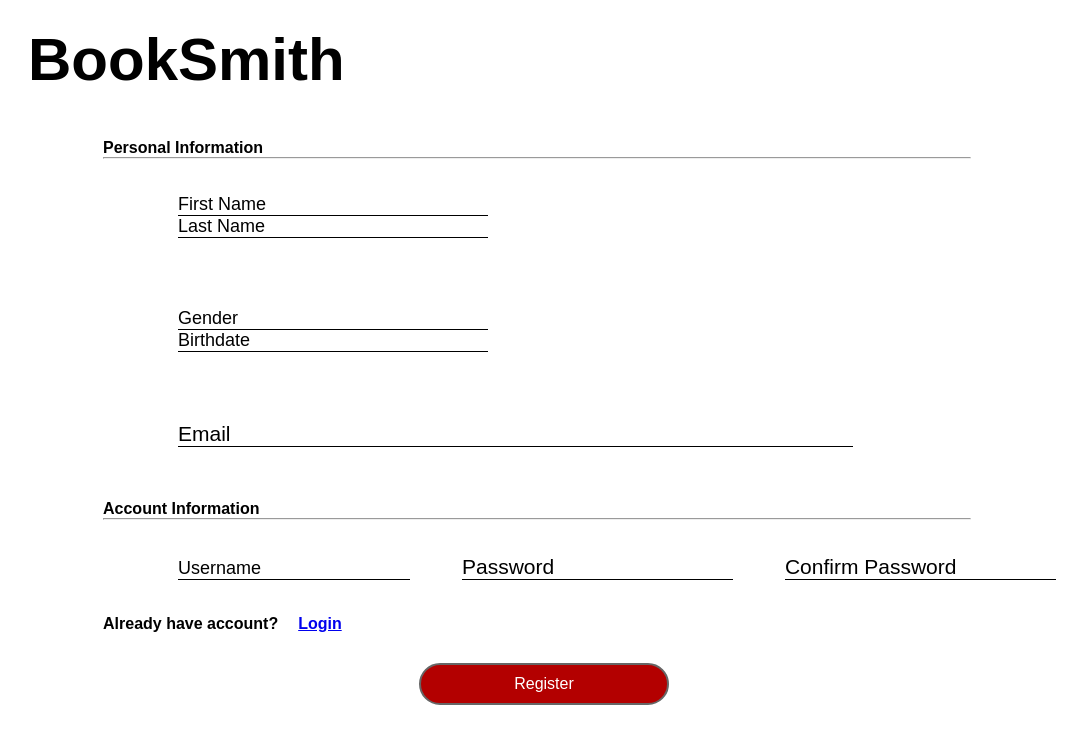
After one commit to ParantarUrielAlexis/Booksmith, a Django app: page /signup/ in a window 1280 px wide. The commit adds this page. Shown: the top 744 px of the page, without its empty margins (97-1184 px from the left). Run offline with Django 4.2, Linux system fonts and the light colour scheme.

Commit message:
SignupUI

```diff
--- a/booksmith_proj/accounts/urls.py
+++ b/booksmith_proj/accounts/urls.py
@@ -4,4 +4,5 @@ from . import views
 
 urlpatterns = [
     path('', views.home,name='home'),
+    path('signup/', views.signup,name='signup'),
 ]
--- a/booksmith_proj/accounts/views.py
+++ b/booksmith_proj/accounts/views.py
@@ -2,3 +2,6 @@ from django.shortcuts import render
 # Create your views here.
 def home(request):
     return render(request, "accounts/index.html")
+
+def signup(request):
+    return render(request, "accounts/signup.html")
--- a/booksmith_proj/booksmith_proj/settings.py
+++ b/booksmith_proj/booksmith_proj/settings.py
@@ -116,6 +116,10 @@ USE_TZ = True
 # https://docs.djangoproject.com/en/4.2/howto/static-files/
 
 STATIC_URL = 'static/'
+STATICFILES_DIRS = [
+    BASE_DIR / 'static',
+]
+
 
 # Default primary key field type
 # https://docs.djangoproject.com/en/4.2/ref/settings/#default-auto-field
--- /dev/null
+++ b/booksmith_proj/static/css_files/signup.css
@@ -0,0 +1,90 @@
+* {
+    margin: 0;
+    padding: 0;
+    box-sizing: border-box;
+    font-family: Arial, sans-serif;
+}
+.registration-form{
+    padding: 20px;
+}
+.section {
+    margin-left: 180px;
+}
+hr {
+    margin-left: 180px;
+    color: grey;
+    width: 70%;
+}
+.form-group {
+    padding: 35px;
+    margin-left: 220px;
+}
+.form-group input {
+    margin-right: 20%;
+    width: 310px;
+}
+.form-group-mid{
+    padding: 35px;
+    margin-left: 220px;
+}
+.form-group-mid input {
+    margin-right: 5%;
+}
+.form-group-long {
+    padding: 35px;
+    margin-left: 220px;
+}
+.form-group-long input{
+    width: 71%;
+}
+.form-pass {
+    padding: 25px;
+    margin-left: 47%;
+}
+.form-pass input {
+    margin-right: 20%;
+}
+
+input {
+    border: 0px solid #ccc;
+}
+input[type="text"] {
+    font-size: 18px;
+    border-bottom: 1px solid black;
+    color: black;
+    &::placeholder {
+        color: black;
+    }
+}
+input[type="email"] {
+    font-size: 21px;
+    border-bottom: 1px solid black;
+    color: black;
+    &::placeholder {
+        color: black;
+    }
+}
+input[type="password"] {
+    font-size: 21px;
+    border-bottom: 1px solid black;
+    color: black;
+    &::placeholder {
+        color: black;
+    }
+}
+.register-btn {
+    margin-top: 30px;
+    margin-left: 40%;
+    text-align: center;
+    width: 250px;
+    background-color: #b30000; /* Dark red background */
+    color: white; /* White text */
+    border: 2px solid #666; /* Gray border */
+    border-radius: 60px; /* Rounded corners */
+    padding: 10px 30px;
+    font-size: 16px;
+    cursor: pointer;
+}
+.register-btn:hover {
+    background-color: #a00000; /* Slightly darker red on hover */
+}
--- a/booksmith_proj/templates/accounts/index.html
+++ b/booksmith_proj/templates/accounts/index.html
@@ -1,3 +1 @@
-<h1>Hello World</h1>
-<h2>Hey world!</h2>
-<h2>Yo world</h2>
+<a href="{% url 'signup' %}">Login/Register</a>
--- /dev/null
+++ b/booksmith_proj/templates/accounts/signup.html
@@ -0,0 +1,43 @@
+<!DOCTYPE html>
+<html lang="en">
+<head>
+    <meta charset="UTF-8">
+    <meta name="viewport" content="width=device-width, initial-scale=1.0">
+    <title>Sign up</title>
+    {% load static %}
+    <link rel="stylesheet" href="{% static 'css_files/signup.css' %}">
+
+</head>
+<body>
+    <h2 style="padding: 25px; font-size: 60px; font-family: Arial, sans-serif; margin-left: 100px;">BookSmith</h2>
+    {% csrf_token %}
+
+    <form class="registration-form">
+        <h4 class="section">Personal Information</h4>
+        <hr>
+
+        <div class="form-group">
+            <input type="text" id="fname" name="fname" placeholder="First Name" required>
+            <input type="text" id="lname" name="lname" placeholder="Last Name" required>
+        </div>
+        <div class="form-group">
+            <input type="text" id="gender" name="gender" placeholder="Gender" required>
+            <input type="text" id="birthdate" name="birthdate" placeholder="Birthdate">
+        </div>
+        <div class="form-group-long">
+            <input type="email" id="email" name="email" placeholder="Email" required>
+        </div>
+        <br>
+        <h4 class="section">Account Information </h4>
+        <hr>
+        <div class="form-group-mid">
+            <input type="text" id="username" name="username" placeholder="Username" required>
+            <input type="password" id="pass1" name="pass1" placeholder="Password" required>
+            <input type="password" id="pass2" name="pass2" placeholder="Confirm Password" required>
+        </div>
+        <h4 class="section">Already have account?<a style="margin-left: 20px ;"href="#">Login</a></h4>
+        <button submit="submit" class="register-btn">Register</button>
+    </form>
+    <script type="text/javascript" src="{% static 'js_files/signup.js' %}"></script>
+</body>
+</html>
```
Also changed, not shown: booksmith_proj/static/js_files/signup.js (added).
